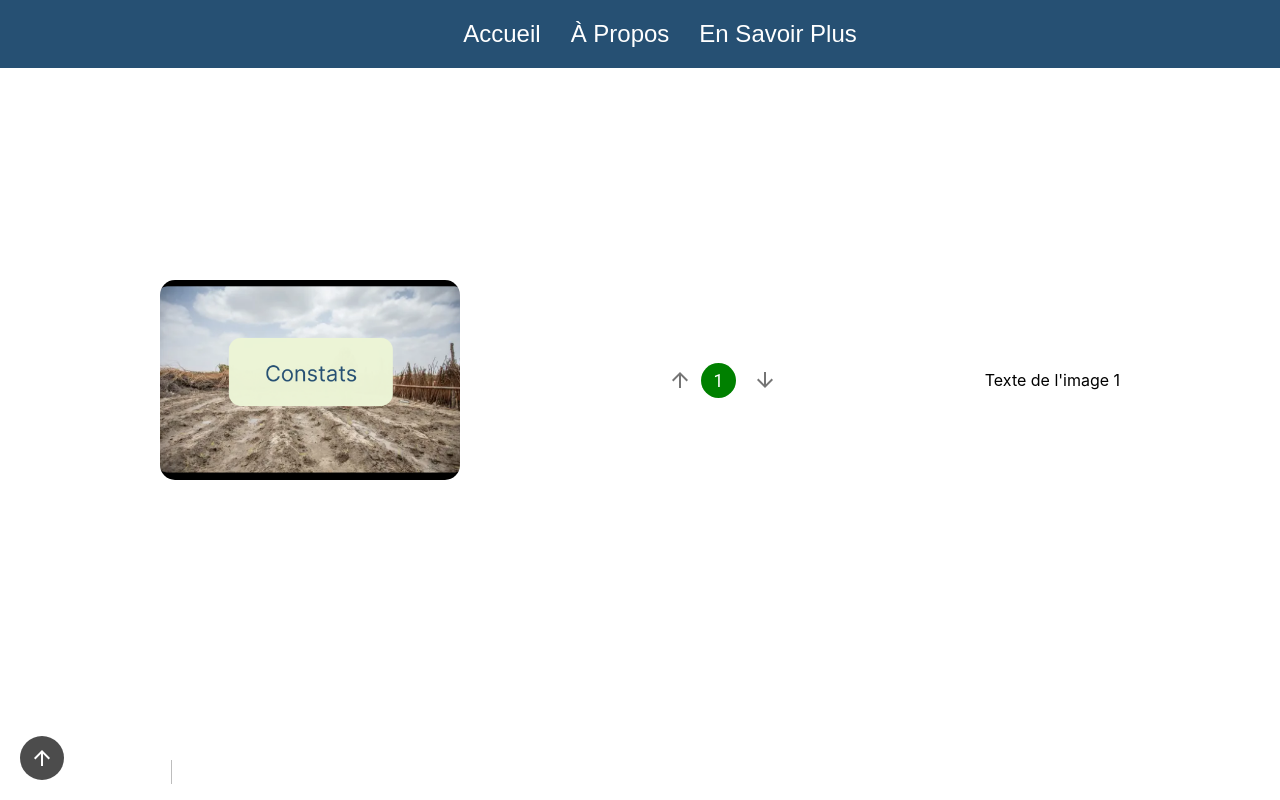
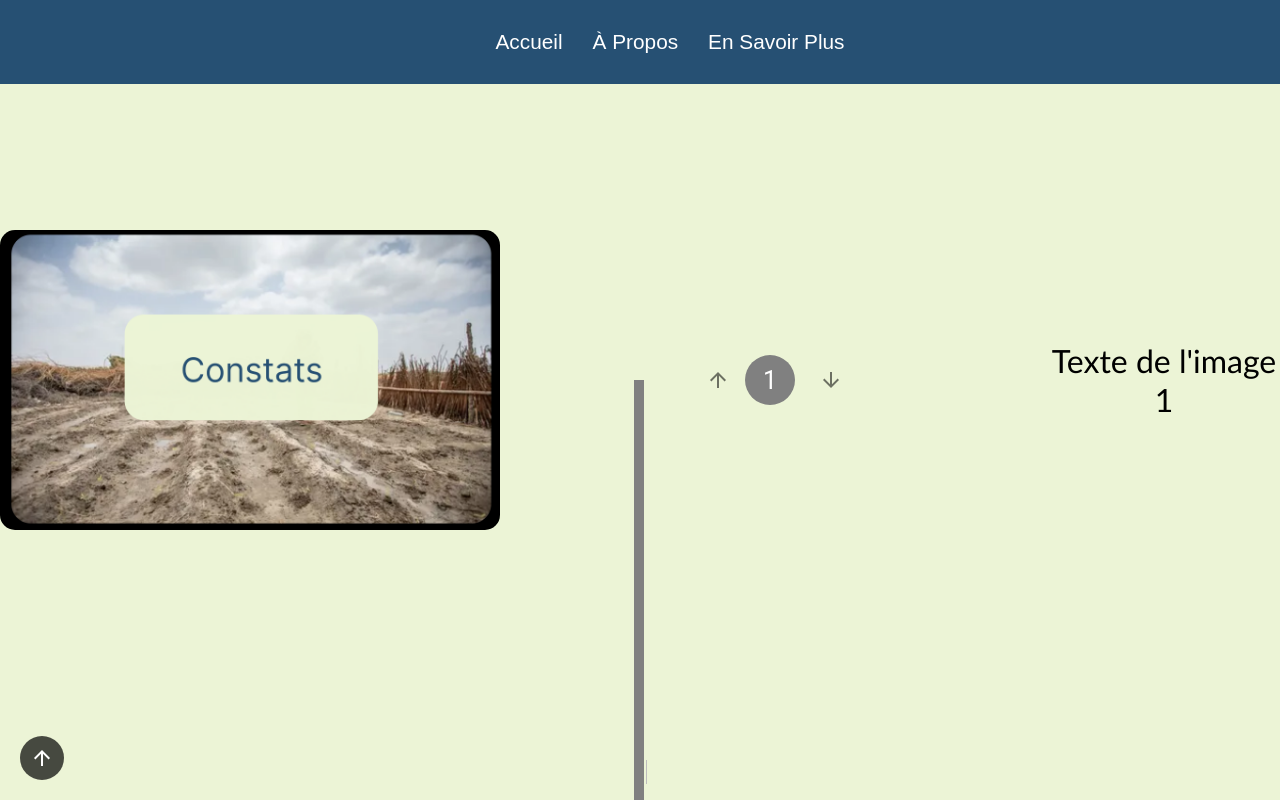
Before and after one commit to Nicolas-wrobel/Nuit-de-l-info-2023, a React (Create React App) app in the folder Web/web-app/: page / in a window 1280 px wide. Shown: the top 800 px of the page. Built offline with nearby package versions, Linux system fonts and the light colour scheme.

Commit message:
Change on stepper and general css

```diff
--- a/Web/web-app/package.json
+++ b/Web/web-app/package.json
@@ -7,6 +7,7 @@
     "@emotion/styled": "^11.11.0",
     "@mui/icons-material": "^5.14.19",
     "@mui/material": "^5.14.20",
+    "@mui/styles": "^5.14.20",
     "@testing-library/jest-dom": "^5.17.0",
     "@testing-library/react": "^13.4.0",
     "@testing-library/user-event": "^13.5.0",
--- a/Web/web-app/src/assets/styles/App.css
+++ b/Web/web-app/src/assets/styles/App.css
@@ -1,6 +1,8 @@
 .App {
   text-align: center;
+  background-color: #ECF4D6;
 }
+
 
 .App-logo {
   height: 40vmin;
--- a/Web/web-app/src/assets/styles/homePage.css
+++ b/Web/web-app/src/assets/styles/homePage.css
@@ -3,7 +3,11 @@
     flex-direction: column;
     align-items: center;
   }
-
+  .stepper {
+    width: 100%;
+    display: flex;
+    align-items: center;
+  }
   .stepper-container {
     width: 100%;
   }
@@ -11,23 +15,50 @@
   .step {
     height: 95vh;
     display: flex;
-    justify-content: space-evenly;
     align-items: center;
+    width: 100%;
+    position: relative;
+    z-index: 1;
   }
 
+  .step:not(:last-child)::after {
+    z-index: -1;
+    content: '';
+    position: absolute;
+    left: 49.51%;
+    top: 50%;
+    width: 10px;
+    height: 950px;
+    background-color: grey;
+  }
+
+
   .step-icon {
-    width: 35px !important;
-    height: 35px !important;
+    text-align: center;
+    width: 50px !important;
+    height: 50px !important;
+    padding : 10px;
+  }
+
+  .step-label {
+    display: flex;
+    align-items: center;
   }
 
   .step-navigation-left {
     display: flex;
+    width: 100%;
+    align-items: center;
     flex-direction: row;
+    justify-content: flex-end;
   }
 
   .step-navigation-right {
     display: flex;
+    width: 100%;
+    align-items: center;
     flex-direction: row;
+    justify-content: flex-start;
   }
 
   .step-content-left {
@@ -39,6 +70,8 @@
   }
 
   .step-text {
+    font-family: 'Gill Sans MT', Calibri, 'Trebuchet MS', sans-serif;
+    font-size: 2em;
     transition: transform 0.5s ease;
   }
 
@@ -63,6 +96,8 @@
 
   .step-arrow {
     transition: transform 0.5s ease!important;
+    height: 35px;
+    width: 35px;
   }
 
   .step-arrow:hover {
--- a/Web/web-app/src/assets/styles/imageComponent.css
+++ b/Web/web-app/src/assets/styles/imageComponent.css
@@ -1,6 +1,6 @@
 .image-container {
-  width: 300px;
-  height: 200px;
+  width: 500px;
+  height: 300px;
   border-radius: 15px;
   overflow: hidden;
   cursor: pointer;
--- a/Web/web-app/src/assets/styles/styles.css
+++ b/Web/web-app/src/assets/styles/styles.css
@@ -2,26 +2,28 @@
     background-color: #265073;
     display: flex;
     justify-content: center;
-    padding: 20px;
+
+    padding: 30px;
     position: fixed;
     width: 100%;
+    z-index: 1;
   }
 .footer {
   background-color: #265073;
   font-size: 20px;
   color: white;
-  padding: 20px;
+  padding: 30px;
 }
   .nav-link {
     margin: 0 15px;
-    font-size: 1.5em; /* Taille du texte */
-    font-family: Arial, sans-serif; /* Police simple */
-    color: white; /* Couleur du texte */
+    font-size: 1.3em;
+    font-family: Arial, sans-serif;
+    color: white;
     text-decoration: none;
     transition: transform 0.3s ease;
   }
 
   .nav-link:hover {
-    color: grey; /*Couleur au survol */
+    color: grey;
     transform: scale(1.1);
   }
--- a/Web/web-app/src/components/VerticalStepper.js
+++ b/Web/web-app/src/components/VerticalStepper.js
@@ -1,5 +1,5 @@
 import React, { useRef, useEffect } from 'react';
-import { Stepper, Step, StepLabel, IconButton } from '@mui/material';
+import { Stepper, Step, StepLabel, IconButton, StepConnector } from '@mui/material';
 import ArrowUpwardIcon from '@mui/icons-material/ArrowUpward';
 import ArrowDownwardIcon from '@mui/icons-material/ArrowDownward';
 import ImageComponent from './ImageComponent';
@@ -104,7 +104,7 @@ const VerticalStepper = ({ activeStep, setActiveStep }) => {
             <div className="step-content-left">
             {index % 2 === 0 ? (
               <ImageComponent path={stepData[index].path} description={stepData[index].description} onClick={() => {}}/>
-              ) : <p className="step-text">{stepData[index].texte}</p>}
+              ) : <div className="step-text">{stepData[index].texte}</div>}
             </div>
             {index >= 0 && (
                 <IconButton className='step-arrow' onClick={() => changeStep(index - 1)}>
@@ -112,13 +112,12 @@ const VerticalStepper = ({ activeStep, setActiveStep }) => {
                 </IconButton>
               )}
           </div>
-          <StepLabel
+          <StepLabel className='step-label'
             StepIconProps={{
-              style: { color: activeStep >= index ? 'green' : 'grey' },
+              style: { color: 'grey' },
               classes: { root: 'step-icon' }
             }}
           >
-            {label}
           </StepLabel>
           <div className="step-navigation-right">
             {index <= steps.length - 1 && (
@@ -129,7 +128,7 @@ const VerticalStepper = ({ activeStep, setActiveStep }) => {
             <div className="step-content-right">
             {index % 2 !== 0 ? (
               <ImageComponent path={stepData[index].path} description={stepData[index].description }onClick={() => {}} />
-            ) : <p className="step-text">{stepData[index].texte}</p>}
+            ) : <div className="step-text">{stepData[index].texte}</div>}
             </div>
           </div>
         </Step>
```
Also changed, not shown: 1 other file (tests, documents, lock files or other folders).
